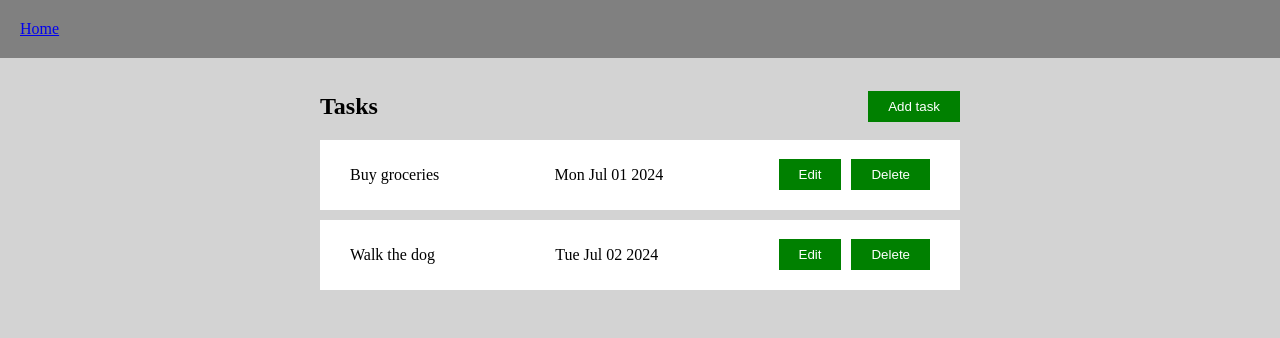
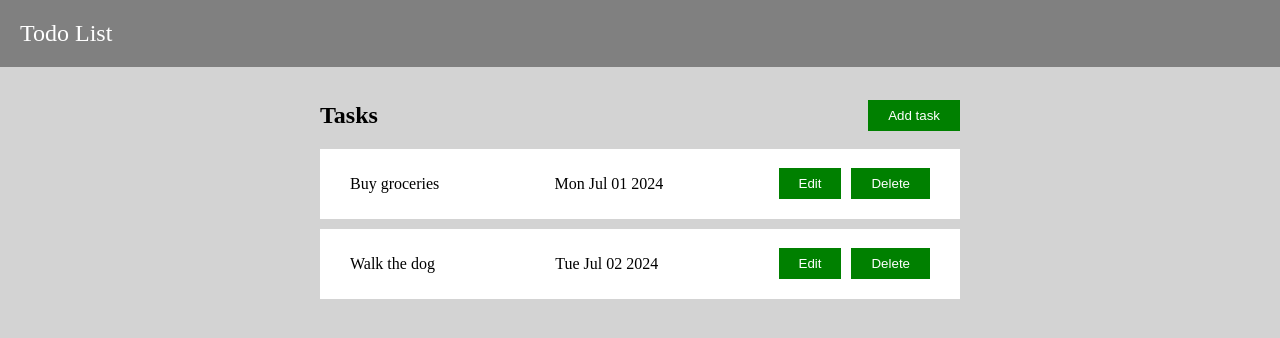
Before and after one commit to JaronZ/TodoAppAngular, an Angular app: page / in a window 1280 px wide. Shown: the top 338 px of the page. Built offline with nearby package versions, Linux system fonts and the light colour scheme.

Commit message:
feat(Nav): make home nav more readable

```diff
--- a/src/app/header/header.css
+++ b/src/app/header/header.css
@@ -2,3 +2,9 @@
   background-color: gray;
   padding: 20px;
 }
+
+.nav-home {
+  color: white;
+  text-decoration: none;
+  font-size: 24px;
+}
--- a/src/app/header/header.html
+++ b/src/app/header/header.html
@@ -1,5 +1,5 @@
 <header>
   <nav>
-    <a href="/">Home</a>
+    <a class="nav-home" href="/">Todo List</a>
   </nav>
 </header>
```
